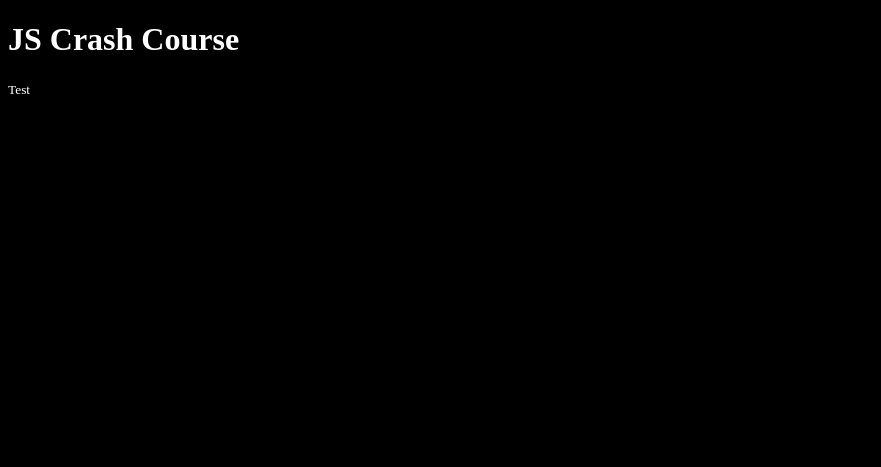
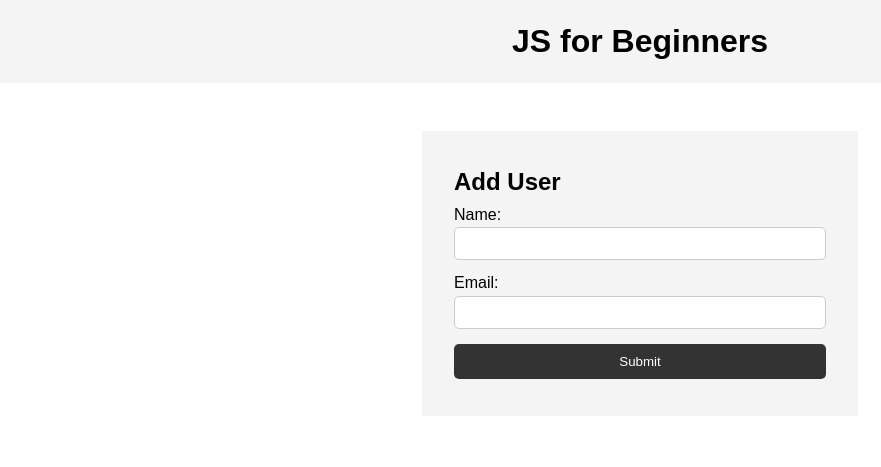
Before and after one commit to brntmedia/Javascript-crashcourse, a plain HTML site: page index.html in a window 1280 px wide. Shown: the whole page, without its empty margins (0-881 px from the left). Drawn offline with Linux system fonts and the light colour scheme.

Commit message:
contatiner bug fix

```diff
--- a/index.html
+++ b/index.html
@@ -1,17 +1,42 @@
 <!DOCTYPE html>
 <html lang="en">
-<head>
-    <meta charset="UTF-8">
-    <meta name="viewport" content="width=device-width, initial-scale=1.0">
-    <title>JS Crash Course</title>
-    <link rel="stylesheet" href="style.css">
-
-</head>
+    <head>
+        <meta charset="UTF-8" />
+        <meta name="viewport" content="width=device-width, initial-scale=1.0" />
+        <meta http-equiv="X-UA-Compatible" content="ie=edge" />
+        <title>JS For Beginners</title>
+        <link rel="stylesheet" href="style.css">
+      </head>
 <body>
     <header>
-        <h1>JS Crash Course</h1>
-        <small>Test</small>
+        <h1>JS for Beginners</h1>
     </header>
+
+    <section class="container">
+        <form id="my-form">
+            <h1>Add User</h1>
+            <div class="msg"></div>
+            <div>
+                <label for="name">Name:</label>
+                <input type="text" id="name">
+            </div>
+            <div>
+                <label for="email">Email:</label>
+                <input type="text" id="email">
+            </div>
+            <input class="btn" type="submit" value="Submit">
+        </form>
+
+        <ul id="users"></ul>
+
+      <!-- <ul class="items">
+        <li class="item">Item 1</li>
+        <li class="item">Item 2</li>
+        <li class="item">Item 3</li>
+      </ul> -->
+    </section>
+
+
     <script src="main.js"></script>
-</body>
+  </body>
 </html>
--- a/main.js
+++ b/main.js
@@ -286,7 +286,7 @@ Person.prototype.getBirthYear=function(){
 
 Person.prototype.getFullName=function(){
     return `${this.firstName} ${this.lastName}`;
-}*/
+}
 
 //class
 class Person{
@@ -315,3 +315,7 @@ console.log(person1.getFullName());
 console.log(person1);
 
 console.log(person2.getFullName());
+*/
+
+
+//DOM
--- a/style.css
+++ b/style.css
@@ -1,4 +1,77 @@
-*{
-    background-color: black;
-    color: white;
-}
+* {
+    margin: 0;
+    padding: 0;
+    box-sizing: border-box;
+  }
+
+  body {
+    font-family: Arial, Helvetica, sans-serif;
+    line-height: 1.6;
+  }
+
+  ul {
+    list-style: none;
+  }
+
+  ul li {
+    padding: 5px;
+    background: #f4f4f4;
+    margin: 5px 0;
+  }
+
+  header {
+    background: #f4f4f4;
+    padding: 1rem;
+    text-align: center;
+  }
+
+  .container {
+    margin: auto;
+    width: 500px;
+    overflow: auto;
+    padding: 3rem 2rem;
+  }
+
+  #my-form {
+    padding: 2rem;
+    background: #f4f4f4;
+  }
+
+  #my-form label {
+    display: block;
+  }
+
+  #my-form input[type='text'] {
+    width: 100%;
+    padding: 8px;
+    margin-bottom: 10px;
+    border-radius: 5px;
+    border: 1px solid #ccc;
+  }
+
+  .btn {
+    display: block;
+    width: 100%;
+    padding: 10px 15px;
+    border: 0;
+    background: #333;
+    color: #fff;
+    border-radius: 5px;
+    margin: 5px 0;
+  }
+
+  .btn:hover {
+    background: #444;
+  }
+
+  .bg-dark {
+    background: #333;
+    color: #fff;
+  }
+
+  .error {
+    background: orangered;
+    color: #fff;
+    padding: 5px;
+    margin: 5px;
+  }
```
